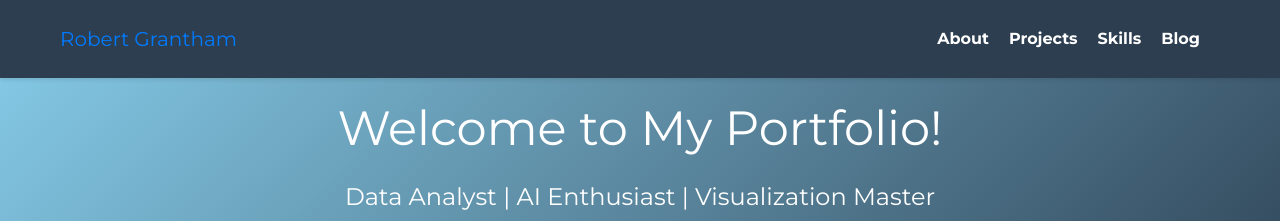
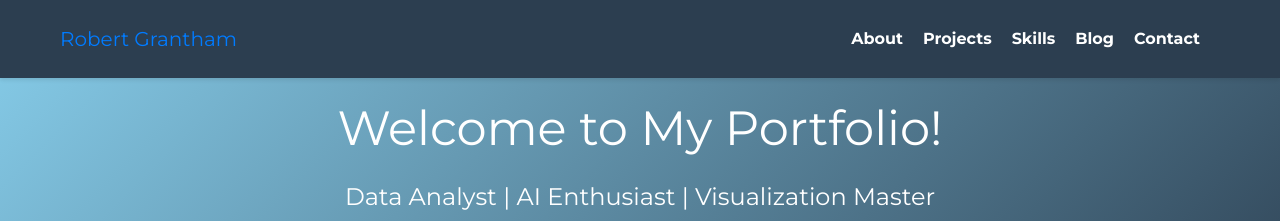
Before and after one commit to rgrantham82/rgrantham82.github.io, a Jekyll site: the page built from client-segmentation.html, in a window 1280 px wide. Shown: the top 221 px of the page. Built offline with Jekyll 4.4.1, drawn with Linux system fonts in a browser that asks for light colours; nearby versions of some CDN libraries.

Commit message:
Update header.html

```diff
--- a/_includes/header.html
+++ b/_includes/header.html
@@ -18,6 +18,9 @@
         <li>
           <a href="#blog" id="nav-blog">Blog</a>
         </li>
+        <li>
+          <a href="#contact" id="nav-contact">Contact</a>
+        </li>
       </ul>
     </div>
   </div>
```
